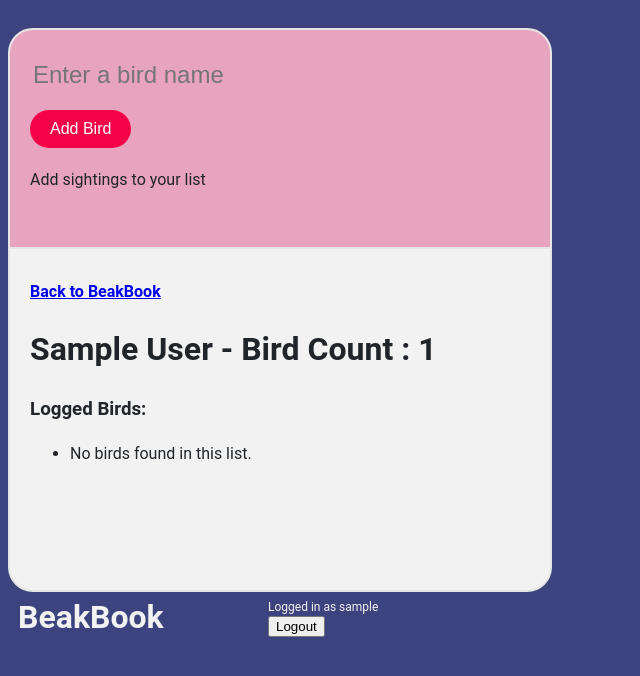
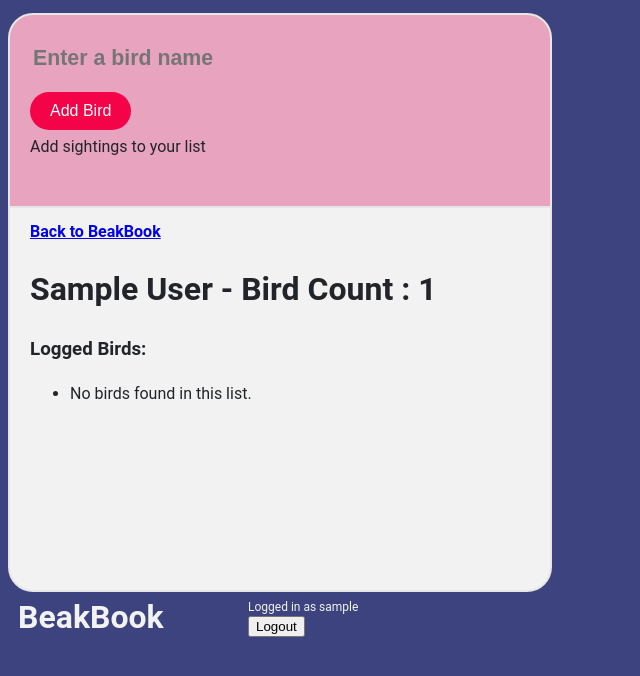
Before and after one commit to robertliamchristian/BDX, a Flask app: page /list/1 in a window 1280 px wide. Shown: the top 676 px of the page, without its empty margins (0-640 px from the left). Run offline with Flask 3, Linux system fonts and the light colour scheme; a user stored in the database is signed in; tables that the repository leaves empty hold one stand-in row (values such as "Sample post"); parts of the project's set-up code (start-up, migrations or seed data) failed here and were passed over.

Commit message:
style changes

```diff
--- a/app.py
+++ b/app.py
@@ -320,7 +320,7 @@
 
 
 
-
+'''
 @app.route('/', methods=['GET', 'POST'])
 def home():
     if not current_user.is_authenticated:
@@ -333,13 +333,13 @@
     return render_template('home.html',
                             sighted_count=distinct_sighted_bird_count,
                             total_bird_count=total_distinct_bird_count,)
-
+'''
 
 
 
 
 # Main Route for Birdedex
-@app.route('/birdedex', methods=['GET', 'POST'])
+@app.route('/', methods=['GET', 'POST'])
 def index():
     show_sighted_only = request.args.get('show_sighted_only', 'false') == 'true'
     filter_state = request.args.get('filter_state', None)  # None means no state filter is applied
--- a/static/css/pstyle.css
+++ b/static/css/pstyle.css
@@ -12,14 +12,14 @@
     margin-top: 0px;
     margin-bottom: 50px;
     margin-left: 0px;
-    margin-right: 50px;
+    margin-right: 0px;
     padding: 0px;
     background-color: #3D437E;
 
 }
 
 #top-card {
-    margin-top: 20px;
+    margin-top: 5px;
     margin-bottom: 0px;
     margin-left: 0px;
     margin-right: 0px;
@@ -32,12 +32,12 @@
     z-index: 1000;
     width: 85.6%;
     max-width: 500px;
-    min-height: 176.5px;
+    min-height: 150.5px;
 
 }
 
 #bottom-card {
-    margin-top: 160px;
+    margin-top: 100px;
     margin-bottom: 10px;
     margin-left: 0px;
     margin-right: 0px;
@@ -50,7 +50,7 @@
     position: fixed;
     width: 100%;
     max-width: 500px;
-    height: 300px;
+    height: 360px;
     overflow-y: auto;
     scrollbar-width: none; /* Firefox */
     -ms-overflow-style: none;
@@ -84,7 +84,7 @@
     border: none;
     border-radius: 20px;
     cursor: pointer;
-    font-size: 16px;
+    font-size: 12px;
     font-weight: 500;
 }
 
@@ -99,9 +99,9 @@
     padding-bottom: 10px;
     border: 1px solid #E8A3BE;
     border-radius: 5px;
-    font-size: 24px;
-    font-weight: 400;
-    color: #212529;
+    font-size: 16pt;
+    font-weight: bold;
+    color: #000000;
     margin-bottom: 10px;
     width: 85.6%;
     background-color: #E8A3BE;
@@ -112,7 +112,7 @@
 .user-info {
     position: fixed;
     z-index: 5;
-    margin-left: 260px;
+    margin-left: 240px;
     margin-top: 590px;
     color: #f2f2f2;
     font-size: 9pt;
@@ -136,7 +136,7 @@
 
 
 #message {
-    margin-top: 10px;
+    margin-top: 5px;
 }
 
 #top-main {
@@ -144,7 +144,8 @@
 }
 
 #update-message {
-    margin-top: 15px;
+    margin-top: 5px;
+    font-size: 9pt;
 
 }
 
@@ -167,8 +168,8 @@
 }
 
 #total-logged {
-    margin-top: 10px;
-    padding-top: 10px;
+    margin-top: 5px;
+    padding-top: 0px;
 }
 
 #logo-link {
@@ -188,7 +189,7 @@
 }
 
 #button-container {
-    margin-top: 10px;
+    margin-left: 10px;
 }
 
 .flex-container {
@@ -221,6 +222,7 @@
     background-color: #f3f3f3;
     border-radius: 25px;
     overflow: hidden;
+
 }
 
 .progress-bar-fill {
@@ -229,6 +231,7 @@
     text-align: center;
     line-height: 25px;
     color: black;
+
 }
 
 #title {
@@ -238,12 +241,13 @@
 }
 
 #sighted-filter {
-    margin-top: 10px;
+    margin-top: 5px;
+    font-size: 9pt;
 }
 
 #more-options-content {
     overflow-y: auto;
-    max-height: 310px;
+    max-height: 275px;
     border-bottom-left-radius: 25px;
     border-bottom-right-radius: 25px;
 }
@@ -267,3 +271,13 @@
 #suggestions {
     scrollbar-width: none;
 }
+
+#count-birds {
+    font-size: 8pt;
+}
+
+#flex-options {
+    display: flex;
+    align-items: center; /* This will vertically align the items if they have different heights */
+    justify-content: space-between; /* Adjust this according to your design requirements */
+}
```
Also changed, not shown: templates/index.html (+16 -13 lines).
